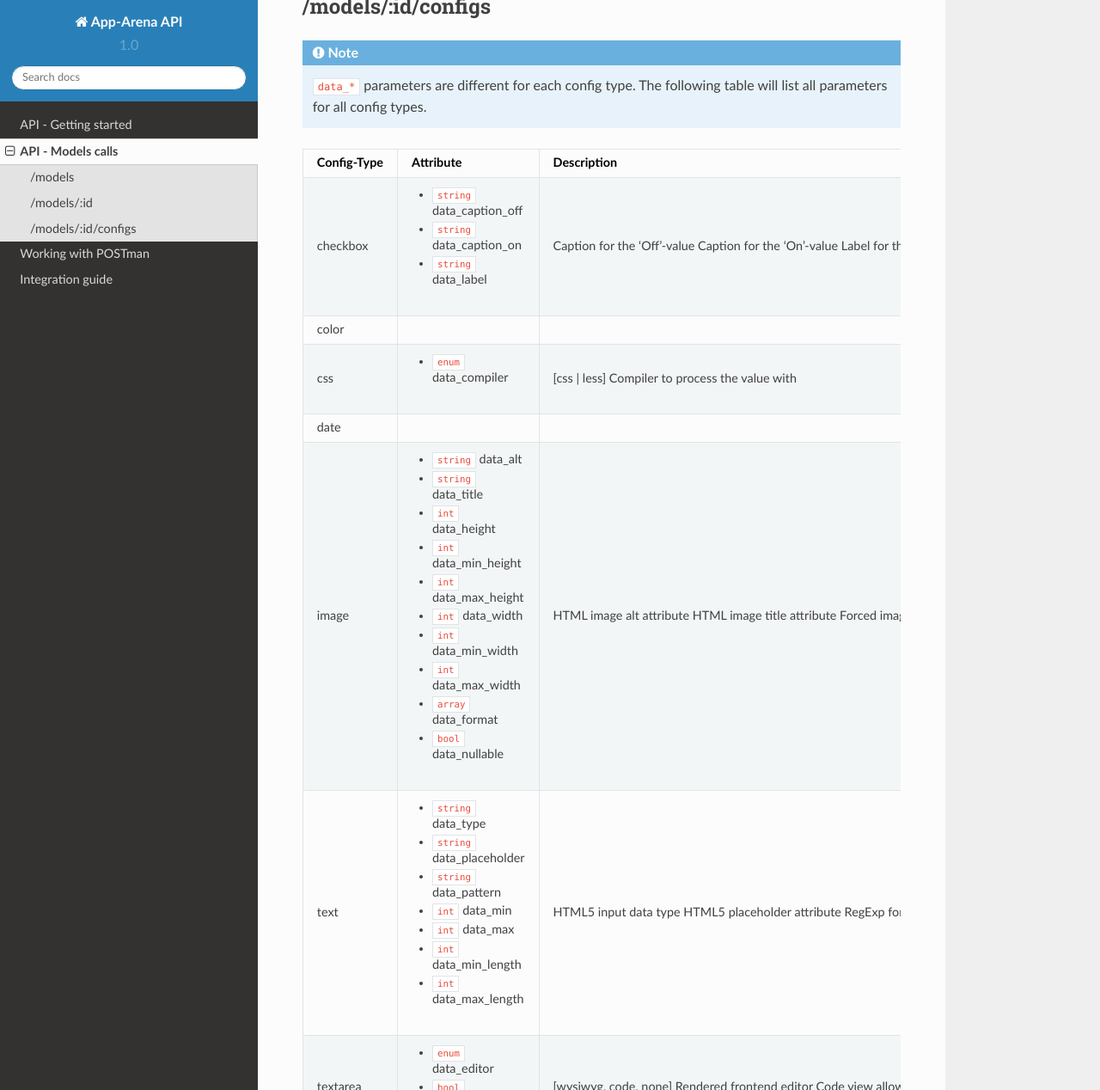
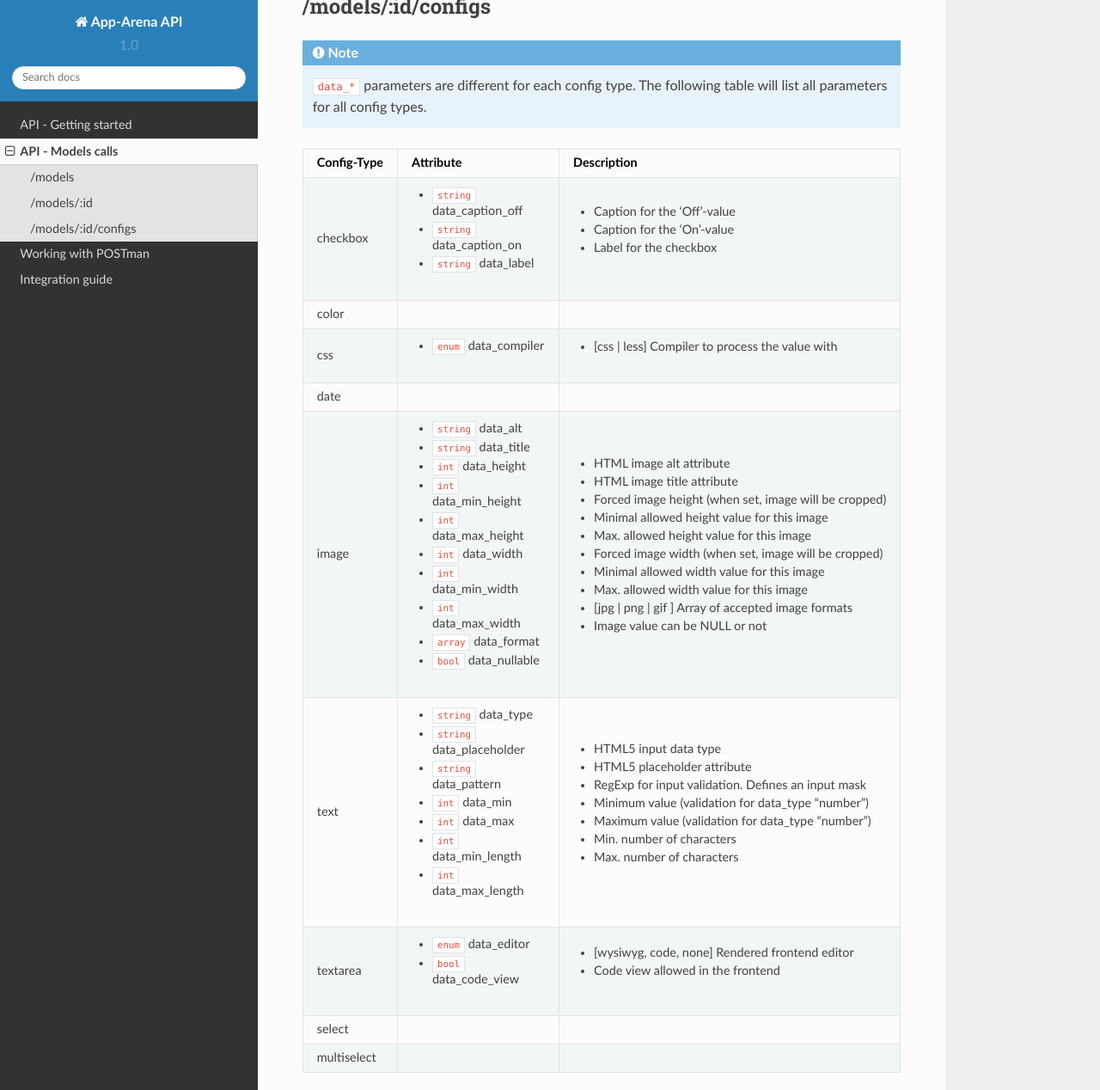
Before and after one commit to apparena/docs, a Sphinx documentation site: the page built from docs/api/130-models.rst, in a window 1280 px wide and 1400 px high, scrolled down 1399 px, cut to the strip 0-1268 px from the top of the window. Shown: the whole strip at 86% size. Built offline with Sphinx 7.4.7 and the Read the Docs theme 2.0.0, drawn with Linux system fonts in a browser that asks for light colours.

```diff
--- a/docs/api/130-models.rst
+++ b/docs/api/130-models.rst
@@ -95,45 +95,45 @@ Retrieve basic information of a single model.
 .. note:: ``data_*`` parameters are different for each config type. The following table will list all parameters
           for all config types.
 
-+---------------+-----------------------------------+-------------------------------------------------------+
-| Config-Type   | Attribute                         | Description                                           |
-+===============+===================================+=======================================================+
-| checkbox      | - ``string`` data_caption_off     | Caption for the 'Off'-value                           |
-|               | - ``string`` data_caption_on      | Caption for the 'On'-value                            |
-|               | - ``string`` data_label           | Label for the checkbox                                |
-+---------------+-----------------------------------+-------------------------------------------------------+
-| color         |                                   |                                                       |
-+---------------+-----------------------------------+-------------------------------------------------------+
-| css           | - ``enum`` data_compiler          | [css | less] Compiler to process the value with       |
-+---------------+-----------------------------------+-------------------------------------------------------+
-| date          |                                   |                                                       |
-+---------------+-----------------------------------+-------------------------------------------------------+
-| image         | - ``string`` data_alt             | HTML image alt attribute                              |
-|               | - ``string`` data_title           | HTML image title attribute                            |
-|               | - ``int`` data_height             | Forced image height (when set, image will be cropped) |
-|               | - ``int`` data_min_height         | Minimal allowed height value for this image           |
-|               | - ``int`` data_max_height         | Max. allowed height value for this image              |
-|               | - ``int`` data_width              | Forced image width (when set, image will be cropped)  |
-|               | - ``int`` data_min_width          | Minimal allowed width value for this image            |
-|               | - ``int`` data_max_width          | Max. allowed width value for this image               |
-|               | - ``array`` data_format           | [jpg | png | gif ] Array of accepted image formats    |
-|               | - ``bool`` data_nullable          | Image value can be NULL or not                        |
-+---------------+-----------------------------------+-------------------------------------------------------+
-| text          | - ``string`` data_type            | HTML5 input data type                                 |
-|               | - ``string`` data_placeholder     | HTML5 placeholder attribute                           |
-|               | - ``string`` data_pattern         | RegExp for input validation. Defines an input mask    |
-|               | - ``int`` data_min                | Minimum value (validation for data_type "number")     |
-|               | - ``int`` data_max                | Maximum value (validation for data_type "number")     |
-|               | - ``int`` data_min_length         | Min. number of characters                             |
-|               | - ``int`` data_max_length         | Max. number of characters                             |
-+---------------+-----------------------------------+-------------------------------------------------------+
-| textarea      | - ``enum`` data_editor            | [wysiwyg, code, none] Rendered frontend editor        |
-|               | - ``bool`` data_code_view         | Code view allowed in the frontend                     |
-+---------------+-----------------------------------+-------------------------------------------------------+
-| select        |                                   |                                                       |
-+---------------+-----------------------------------+-------------------------------------------------------+
-| multiselect   |                                   |                                                       |
-+---------------+-----------------------------------+-------------------------------------------------------+
++---------------+-----------------------------------+---------------------------------------------------------+
+| Config-Type   | Attribute                         | Description                                             |
++===============+===================================+=========================================================+
+| checkbox      | - ``string`` data_caption_off     | - Caption for the 'Off'-value                           |
+|               | - ``string`` data_caption_on      | - Caption for the 'On'-value                            |
+|               | - ``string`` data_label           | - Label for the checkbox                                |
++---------------+-----------------------------------+---------------------------------------------------------+
+| color         |                                   |                                                         |
++---------------+-----------------------------------+---------------------------------------------------------+
+| css           | - ``enum`` data_compiler          | - [css | less] Compiler to process the value with       |
++---------------+-----------------------------------+---------------------------------------------------------+
+| date          |                                   |                                                         |
++---------------+-----------------------------------+---------------------------------------------------------+
+| image         | - ``string`` data_alt             | - HTML image alt attribute                              |
+|               | - ``string`` data_title           | - HTML image title attribute                            |
+|               | - ``int`` data_height             | - Forced image height (when set, image will be cropped) |
+|               | - ``int`` data_min_height         | - Minimal allowed height value for this image           |
+|               | - ``int`` data_max_height         | - Max. allowed height value for this image              |
+|               | - ``int`` data_width              | - Forced image width (when set, image will be cropped)  |
+|               | - ``int`` data_min_width          | - Minimal allowed width value for this image            |
+|               | - ``int`` data_max_width          | - Max. allowed width value for this image               |
+|               | - ``array`` data_format           | - [jpg | png | gif ] Array of accepted image formats    |
+|               | - ``bool`` data_nullable          | - Image value can be NULL or not                        |
++---------------+-----------------------------------+---------------------------------------------------------+
+| text          | - ``string`` data_type            | - HTML5 input data type                                 |
+|               | - ``string`` data_placeholder     | - HTML5 placeholder attribute                           |
+|               | - ``string`` data_pattern         | - RegExp for input validation. Defines an input mask    |
+|               | - ``int`` data_min                | - Minimum value (validation for data_type "number")     |
+|               | - ``int`` data_max                | - Maximum value (validation for data_type "number")     |
+|               | - ``int`` data_min_length         | - Min. number of characters                             |
+|               | - ``int`` data_max_length         | - Max. number of characters                             |
++---------------+-----------------------------------+---------------------------------------------------------+
+| textarea      | - ``enum`` data_editor            | - [wysiwyg, code, none] Rendered frontend editor        |
+|               | - ``bool`` data_code_view         | - Code view allowed in the frontend                     |
++---------------+-----------------------------------+---------------------------------------------------------+
+| select        |                                   |                                                         |
++---------------+-----------------------------------+---------------------------------------------------------+
+| multiselect   |                                   |                                                         |
++---------------+-----------------------------------+---------------------------------------------------------+
 
 
 .. http:method:: GET /api/v1/models/{id}/configs
```
